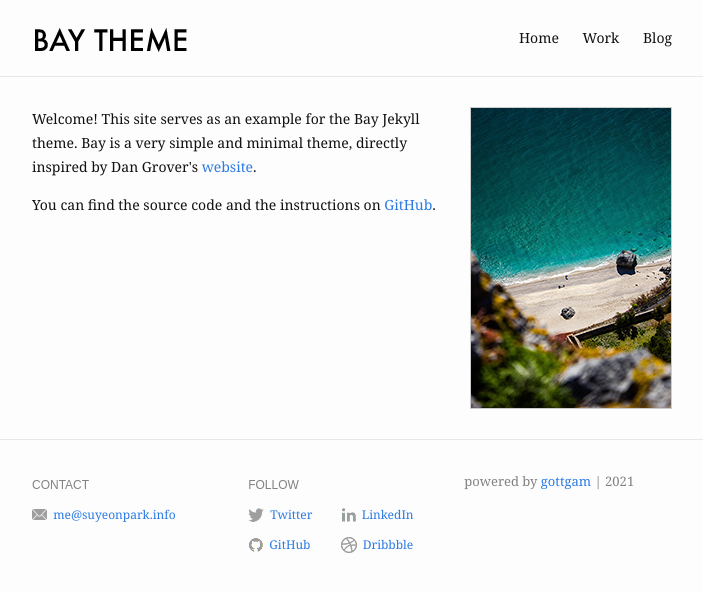
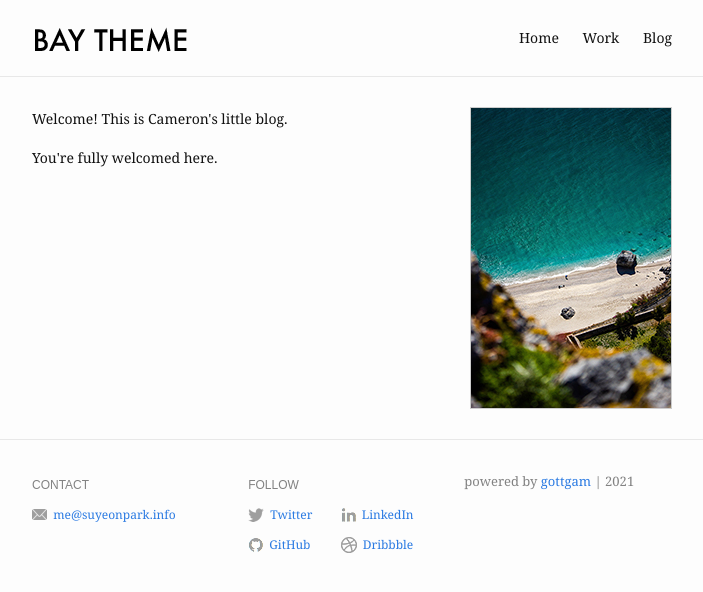
Before and after one commit to gottgam/gottgam.github.io, a Jekyll site: the page built from index.md, in a window 1280 px wide. Shown: the top 592 px of the page, without its empty margins (288-991 px from the left). Built offline with Jekyll 4.4.1, drawn with Linux system fonts in a browser that asks for light colours.

Commit message:
Update index.md

```diff
--- a/index.md
+++ b/index.md
@@ -2,13 +2,13 @@
 layout: home
 profile_picture:
   src: /assets/img/profile-pic.jpg
-  alt: website picture
+  alt: profile
 ---
 
 <p>
-  Welcome! This site serves as an example for the Bay Jekyll theme. Bay is a very simple and minimal theme, directly inspired by Dan Grover's <a href="http://dangrover.com">website</a>.
+  Welcome! This is Cameron's little blog.
 </p>
 
 <p>
-  You can find the source code and the instructions on <a href="https://github.com/eliottvincent/bay">GitHub</a>.
+  You're fully welcomed here.
 </p>
```
